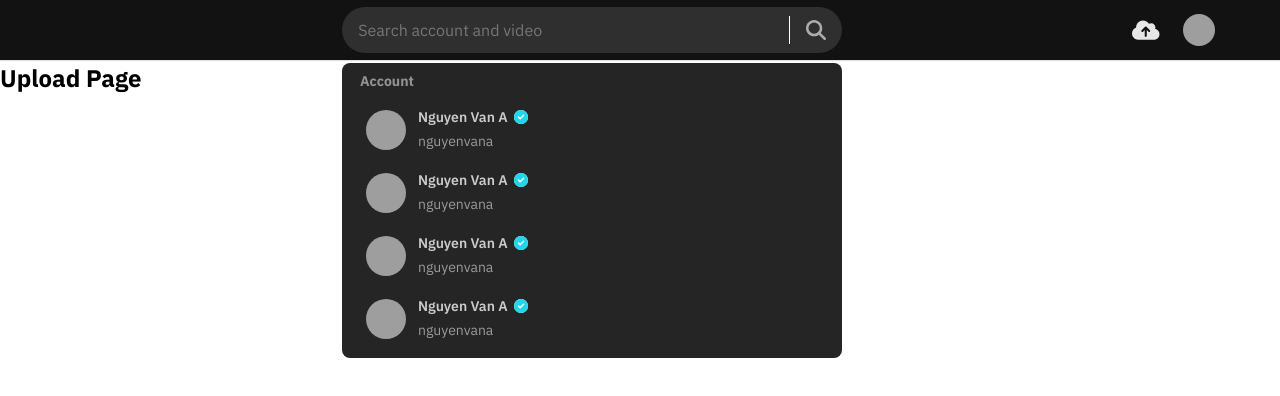
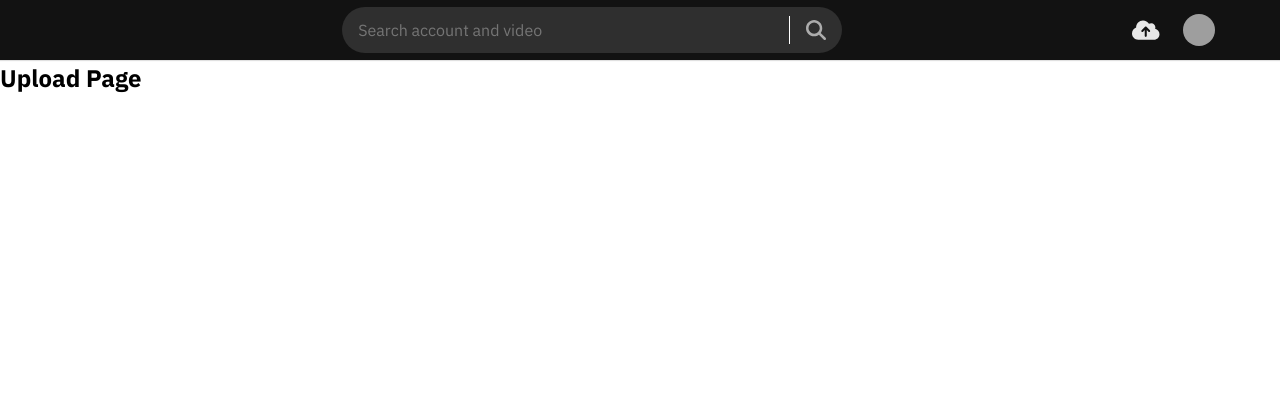
Before and after one commit to ahntuann/tiktok-clone, a React (Create React App) app: page /upload in a window 1280 px wide. Shown: the top 396 px of the page. Built offline with nearby package versions, Linux system fonts and the light colour scheme; grey boxes are pictures that could not be loaded.

Commit message:
Xây Dựng Logic Phần Header | Phần 2

```diff
--- a/src/Routes/index.js
+++ b/src/Routes/index.js
@@ -8,5 +8,5 @@
     { path: '/', element: Home },
     { path: '/following', element: Following },
     { path: '/upload', element: Upload, layout: HeaderOnly },
-    { path: '/profile', element: Profile, layout: null },
+    { path: '/:nickname', element: Profile },
 ];
--- a/src/components/AccountItem/index.js
+++ b/src/components/AccountItem/index.js
@@ -1,28 +1,24 @@
 import classNames from 'classnames/bind';
 import { FontAwesomeIcon } from '@fortawesome/react-fontawesome';
 import { faCheckCircle } from '@fortawesome/free-solid-svg-icons';
+import { Link } from 'react-router-dom';
 
 import style from './AccountItem.module.scss';
 
 const cs = classNames.bind(style);
 
-function AccountItem() {
+function AccountItem({ data }) {
     return (
-        <div className={cs('wrapper')}>
-            <img
-                className={cs('avt')}
-                src="https://p16-sign-sg.tiktokcdn.com/aweme/720x720/tos-alisg-avt-0068/a3e49623f8a3461eb16fc3ecbd31ec09.jpeg?lk3s=a5d48078&nonce=94261&refresh_token=04d1b476c5915ca4da3b5af9021011ae&x-expires=1724126400&x-signature=WTcxIh1j0TpLXP2ifqL6%2B5EJqTg%3D&shp=a5d48078&shcp=81f88b70"
-                alt="Hoaa"
-                loading="lazy"
-            />
+        <Link to={`/@${data.nickname}`} className={cs('wrapper')}>
+            <img className={cs('avt')} src={data.avatar} alt={data.avatar} loading="lazy" />
             <div className={cs('info')}>
                 <h4 className={cs('name')}>
-                    Nguyen Van A
-                    <FontAwesomeIcon className={cs('icon')} icon={faCheckCircle} />
+                    {data['full_name']}
+                    {data.tick && <FontAwesomeIcon className={cs('icon')} icon={faCheckCircle} />}
                 </h4>
-                <span className={cs('username')}>nguyenvana</span>
+                <span className={cs('username')}>{data.nickname}</span>
             </div>
-        </div>
+        </Link>
     );
 }
 
--- a/src/components/Layout/components/Search/Search.module.scss
+++ b/src/components/Layout/components/Search/Search.module.scss
@@ -59,6 +59,19 @@
     cursor: pointer;
 }
 
+.loading {
+    animation: spinner 0.5s linear infinite;
+}
+
+@keyframes spinner {
+    from {
+        transform: translateY(-50%) rotate(0);
+    }
+    to {
+        transform: translateY(-50%) rotate(360deg);
+    }
+}
+
 .search-btn {
     width: var(--search-button-width);
     height: 100%;
--- a/src/components/Layout/components/Search/index.js
+++ b/src/components/Layout/components/Search/index.js
@@ -1,4 +1,4 @@
-import { faCircleXmark, faSpinner, faSearch } from '@fortawesome/free-solid-svg-icons';
+import { faCircleXmark, faSpinner, faSearch, faL } from '@fortawesome/free-solid-svg-icons';
 import { FontAwesomeIcon } from '@fortawesome/react-fontawesome';
 import HeadlessTippy from '@tippyjs/react/headless';
 import classNames from 'classnames/bind';
@@ -14,14 +14,28 @@
     const [searchValue, setSearchValue] = useState('');
     const [searchResult, setSearchResult] = useState([]);
     const [showResult, setShowResult] = useState(true);
+    const [loading, setLoading] = useState(false);
 
     const inputRef = useRef();
 
     useEffect(() => {
-        setTimeout(() => {
-            setSearchResult([1, 1]);
-        }, 0);
-    }, []);
+        if (!searchValue.trim()) {
+            setSearchResult([]);
+            return;
+        }
+
+        setLoading(true);
+
+        fetch(`https://tiktok.fullstack.edu.vn/api/users/search?q=${encodeURIComponent(searchValue)}&type=less`)
+            .then((response) => response.json())
+            .then((users) => {
+                setSearchResult(users.data);
+                setLoading(false);
+            })
+            .catch(() => {
+                setLoading(false);
+            });
+    }, [searchValue]);
 
     const handleHideResult = () => {
         setShowResult(false);
@@ -35,10 +49,9 @@
                 <div className={cs('search-result')} tabIndex="-1" {...attrs}>
                     <PopperWrapper>
                         <h4 className={cs('search-title')}>Account</h4>
-                        <AccountItem />
-                        <AccountItem />
-                        <AccountItem />
-                        <AccountItem />
+                        {searchResult.map((user) => (
+                            <AccountItem key={user.id} data={user} />
+                        ))}
                     </PopperWrapper>
                 </div>
             )}
@@ -53,7 +66,7 @@
                     onChange={(e) => setSearchValue(e.target.value)}
                     onFocus={() => setShowResult(true)}
                 />
-                {!!searchValue && (
+                {!!searchValue && !loading && (
                     <button
                         className={cs('clear')}
                         onClick={() => {
@@ -65,7 +78,7 @@
                         <FontAwesomeIcon icon={faCircleXmark} />
                     </button>
                 )}
-                {/* <FontAwesomeIcon className={cs('loading')} icon={faSpinner} /> */}
+                {loading && <FontAwesomeIcon className={cs('loading')} icon={faSpinner} />}
 
                 <button className={cs('search-btn')}>
                     <FontAwesomeIcon icon={faSearch} />
```
